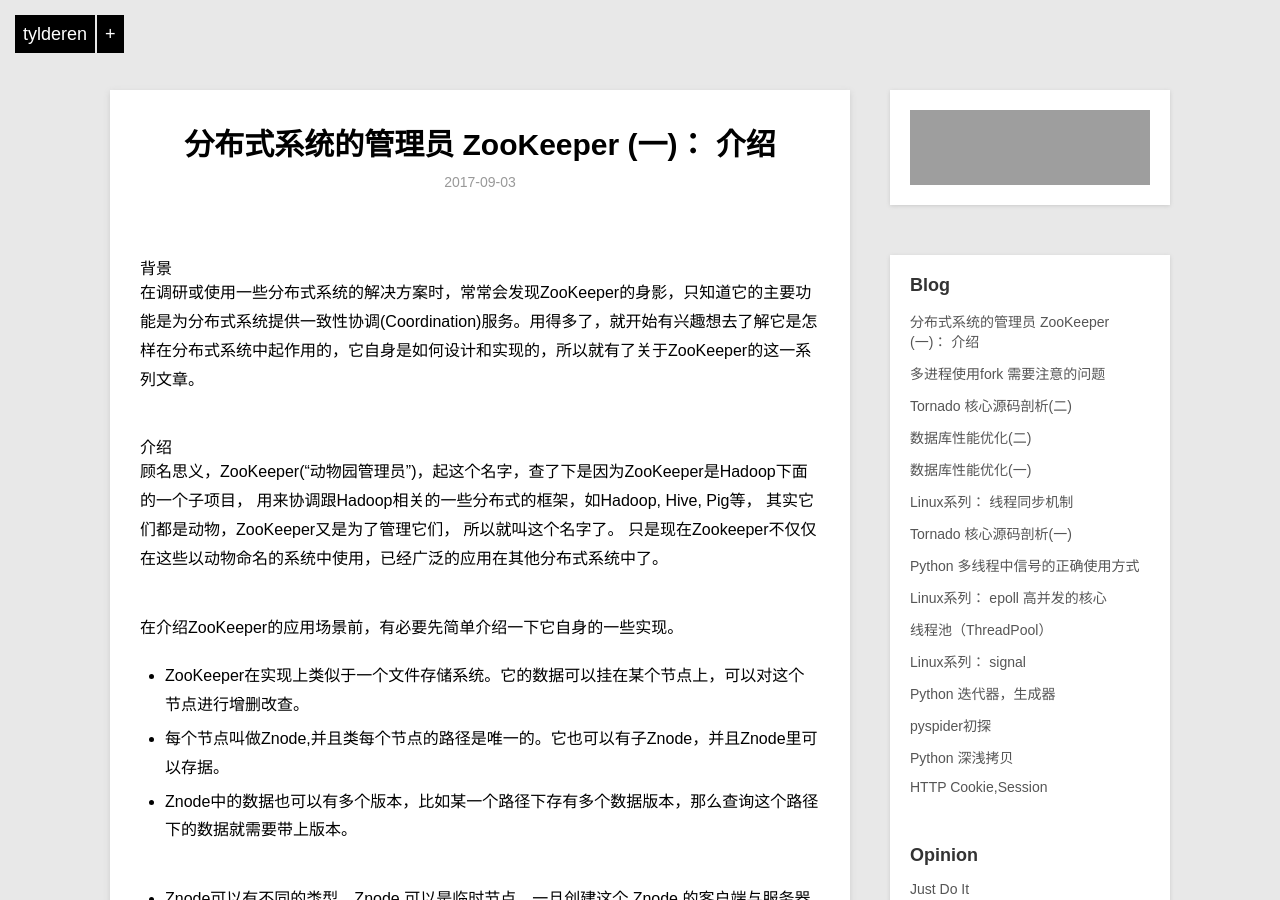
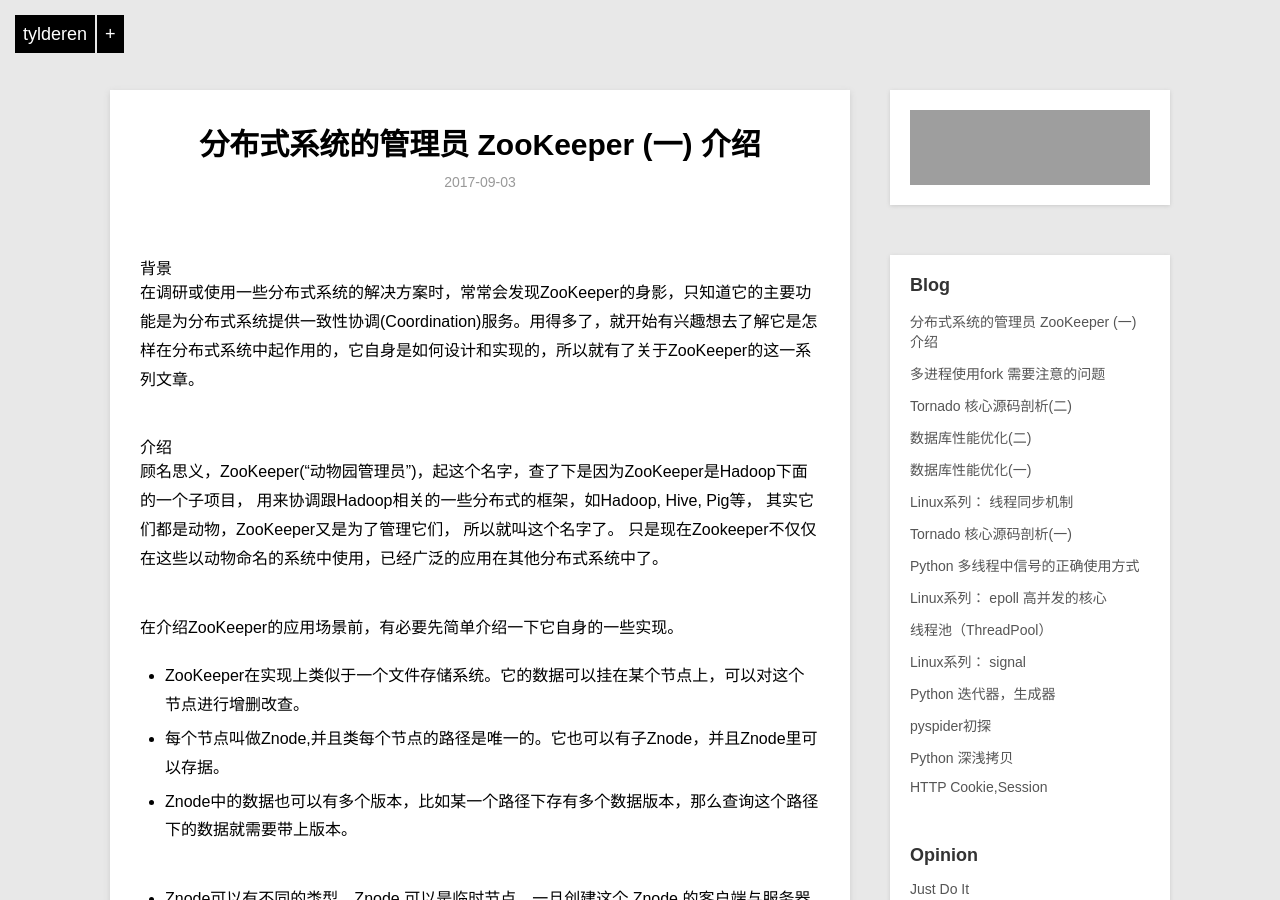
Before and after one commit to tylderen/tylderen.github.io, a Jekyll site: the page built from _posts/blog/2017-09-03-ZooKeeper-Introduction.md, in a window 1280 px wide and 900 px high. Built offline with Jekyll 4.4.1, drawn with Linux system fonts in a browser that asks for light colours; Markdown is read by kramdown in place of the engine named in the settings; grey boxes are pictures that could not be loaded.

```diff
--- a/_posts/blog/2017-09-03-ZooKeeper-Introduction.md
+++ b/_posts/blog/2017-09-03-ZooKeeper-Introduction.md
@@ -1,6 +1,6 @@
 ---
 layout: post
-title: 分布式系统的管理员 ZooKeeper (一)： 介绍
+title: 分布式系统的管理员 ZooKeeper (一) 介绍
 description: ZooKeeper在分布式系统中的应用
 category: blog
 ---
```
